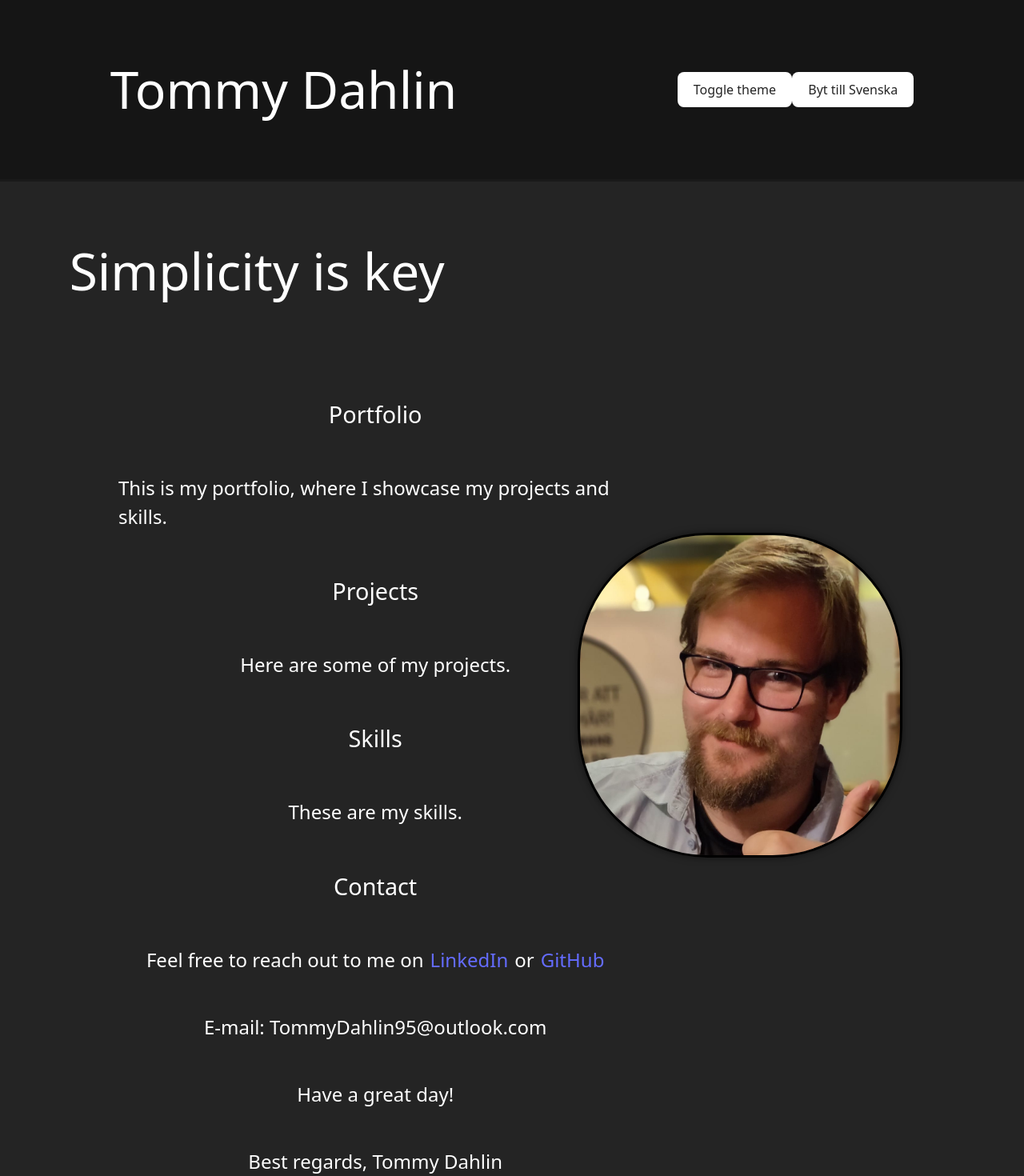
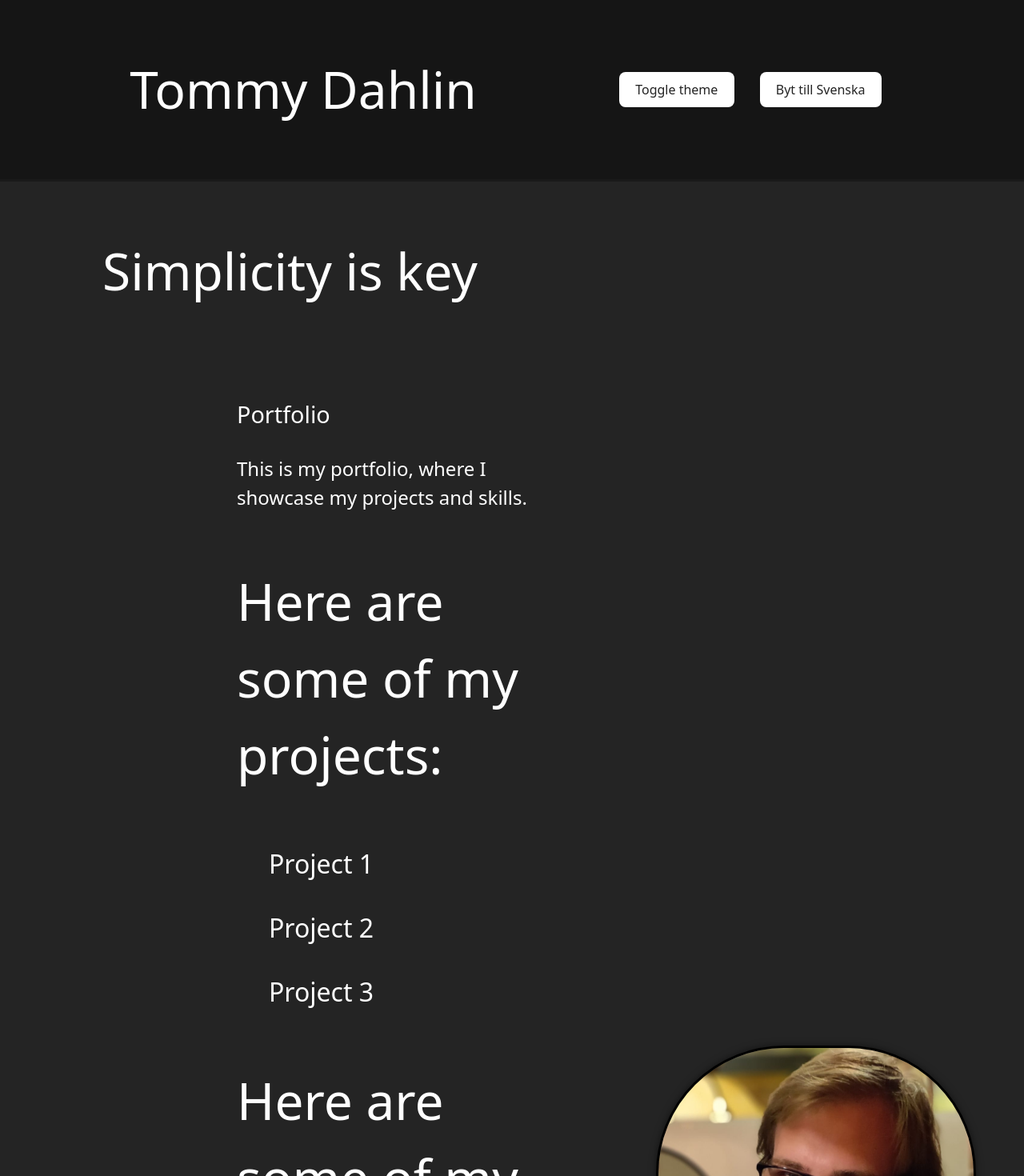
Before and after one commit to TommyDahlin/portfolio, a React (Vite) app: page / in a window 1280 px wide. Shown: the top 1470 px of the page at 80% size. Built offline with nearby package versions, Linux system fonts and the light colour scheme.

Commit message:
changed css

```diff
--- a/src/App.jsx
+++ b/src/App.jsx
@@ -5,7 +5,10 @@ import React from "react";
 import Text from "./components/Text";
 import styled from "styled-components";
 import { useTranslation } from "react-i18next";
-import Photo from './img/pfp.jpg'
+import Photo from "./img/pfp.jpg";
+import Projects from "./components/Projects";
+import Skills from "./components/Skills";
+import Contact from "./components/Contact";
 
 function App() {
   const { t } = useTranslation();
@@ -14,68 +17,28 @@ function App() {
   return (
     <>
       <Header />
-      <Wrapper className="wrapper" >
-        <TextHolder>
-        <Text text={t('app.major-title')} size={"4rem"} hover={2}/>
+      <TitleHolder><Text text={t("app.major-title")} size={"4rem"} hover={2} /></TitleHolder>
+      <Wrapper className="wrapper">
         <ul className="pointer-list">
-          <TextHolder>
-          <Text
-          text={t('app.title')}
-          hover={3}
-          size={"1.8rem"} />
-          <Text
-            text={t('app.description')}
-            size={"1.5rem"} />
-            </TextHolder>
-            <TextHolder>
-          <Text
-            text={t('app.projects.title')}
-            hover={3}
-            size={"1.8rem"} />
-          <Text
-          text={t('app.projects.description')}
-          size={"1.5rem"} />
-            </TextHolder>
-            <TextHolder>
-          <Text
-            text={t('app.skills.title')}
-            hover={3}
-            size={"1.8rem"} />
-          <Text
-          text={t('app.skills.description')}
-          size={"1.5rem"} />
-            </TextHolder>
-          <TextHolder>
-          <Text
-            text={t('app.contact.title')}
-            hover={3}
-            size={"1.8rem"} />
-          <LinkHolders>
-            <Text text = {t('app.contact.description')}
-            size={"1.5rem"} />
-            <Text text = "LinkedIn" size={"1.5rem"} link={"https://www.linkedin.com/in/tommy-dahlin-5171a72aa/"}/>
+          <Text text={t("app.title")} hover={3} size={"1.8rem"} />
+          <Text text={t("app.description")} size={"1.5rem"} />
+          <Projects />
+          <Skills />
+          <Contact />
+
+
+          <BottomTextHolder>
             <Text
-            text=" or "
-            size={"1.5rem"} />
-            <Text text = "GitHub" size={"1.5rem"} link={"https://github.com/TommyDahlin"}/>
-            </LinkHolders>
-            </TextHolder>
-            <BottomTextHolder>
-          <Text
-          text={t('app.contact.email') + ": TommyDahlin95@outlook.com"}
-          size={"1.5rem"} />
-          <Text
-          text="Have a great day!"
-          size={"1.5rem"} />
-          <Text
-          text="Best regards, Tommy Dahlin"
-          size={"1.5rem"} />
+              text={t("app.contact.email") + ": TommyDahlin95@outlook.com"}
+              size={"1.5rem"}
+            />
+            <Text text="Have a great day!" size={"1.5rem"} />
+            <Text text="Best regards, Tommy Dahlin" size={"1.5rem"} />
           </BottomTextHolder>
         </ul>
-        </TextHolder>
         <ImgHolder>
           <StyledImg src={Photo} alt="Tommy Dahlin" />
-            </ImgHolder>
+        </ImgHolder>
       </Wrapper>
       <Footer />
     </>
@@ -88,17 +51,23 @@ const Wrapper = styled.div`
   flex-direction: row;
   align-items: center;
   justify-content: space-evenly;
+  width: 100%;
+  overflow-x: hidden;
 
+  @media (max-width: 768px) {
+    flex-direction: column;
+  }
 `;
-const TextHolder = styled.div`
+
+const TitleHolder = styled.div`
   display: flex;
-  flex-direction: column;
+  flex-direction: row;
+  justify-content: flex-start;
   align-items: center;
-  justify-content: center;
-  margin: 0;
-  padding: 0;
-  width: 100%;
+  padding-left: 10%; /* Use padding instead of margin */
+  width: 90%; /* Adjust width to account for padding */
 `;
+
 const BottomTextHolder = styled.div`
   display: flex;
   flex-direction: column;
@@ -113,25 +82,27 @@ const BottomTextHolder = styled.div`
 `;
 const ImgHolder = styled.div`
   display: flex;
-  flex-direction: column;
-  justify-items: flex-end;
+  flex-direction: row;
+  justify-content: space-evenly;
+  padding-left: 4rem; /* Use padding instead of margin */
+  width: calc(100% - 4rem); /* Adjust width accounting for padding */
   margin-left: 4rem;
   padding: 0;
   width: 100%;
+
+  @media (max-width: 768px) {
+    padding-left: 0;
+    width: 100%;
+  }
   img {
-    transition: transform .35s ease-out;
+    transition: transform 0.35s ease-out;
   }
   img:hover {
     transform: scale(1.05);
-    transition: transform .35s ease-out;
+    transition: transform 0.35s ease-out;
   }
 `;
-const LinkHolders = styled.div`
-  display: flex;
-  flex-direction: row;
-  margin: 0;
-  gap: 0.5rem;
-`;
+
 const StyledImg = styled.img`
   width: 400px;
   height: 400px;
@@ -142,5 +113,5 @@ const StyledImg = styled.img`
   :hover {
     transform: scale(1.1);
     transition: all 0.3s ease-in-out;
-   }
+  }
 `;
--- /dev/null
+++ b/src/components/Contact.jsx
@@ -0,0 +1,34 @@
+import Text from "./Text"
+import { useTranslation } from "react-i18next"
+import styled from "styled-components"
+const Contact = () => {
+    const { t } = useTranslation()
+  return (
+    <>
+        <Text text={t("app.contact.title")} hover={3} size={"1.8rem"} />
+          <LinkHolders>
+            <Text text={t("app.contact.description")} size={"1.5rem"} />
+            <Text
+              text="LinkedIn"
+              size={"1.5rem"}
+              link={"https://www.linkedin.com/in/tommy-dahlin-5171a72aa/"}
+            />
+            <Text text=" or " size={"1.5rem"} />
+            <Text
+              text="GitHub"
+              size={"1.5rem"}
+              link={"https://github.com/TommyDahlin"}
+            />
+          </LinkHolders>
+    </>
+  )
+}
+
+export default Contact
+
+const LinkHolders = styled.div`
+  display: flex;
+  flex-direction: row;
+  margin: 0;
+  gap: 0.5rem;
+`;
--- a/src/components/Header.jsx
+++ b/src/components/Header.jsx
@@ -41,7 +41,7 @@ const Header = () => {
     };
 
     return (
-      <div className="header" theme-data={theme}>
+      <Wrapper className="header" theme-data={theme}>
         <Text text={t('header.title')} size="4rem" hover={3}/>
         <ButtonHolder>
         <Button
@@ -52,7 +52,7 @@ const Header = () => {
           <Button text={t('header.changeLanguage')} onClick={() => changeLanguage(t("header.lang"))} />
         </div>
         </ButtonHolder>
-      </div>
+      </Wrapper>
     )
 }
 
@@ -63,3 +63,9 @@ display: flex;
 justify-content: space-between;
 min-width: 12vw;
 `
+const Wrapper = styled.div`
+  display: flex;
+  flex-direction: row;
+  align-items: center;
+  justify-content: space-evenly;
+`;
--- /dev/null
+++ b/src/components/Projects.jsx
@@ -0,0 +1,18 @@
+import Text from './Text'
+import { useTranslation } from "react-i18next";
+
+const Projects = () => {
+    const t = useTranslation();
+  return (
+    <div>
+        <Text text={"Here are some of my projects:"} size={"4rem"}/>
+        <ul>
+            <Text text={"Project 1"} size={"2rem"}></Text>
+            <Text text={"Project 2"} size={"2rem"}></Text>
+            <Text text={"Project 3"} size={"2rem"}></Text>
+        </ul>
+    </div>
+  )
+}
+
+export default Projects
--- /dev/null
+++ b/src/components/Skills.jsx
@@ -0,0 +1,11 @@
+import Text from "./Text"
+const Skills = () => {
+  return (
+    <>
+      <Text text={"Here are some of my skills:"} size={"4rem"} />
+      <Text text={"I am currently learning:"} size={"4rem"} />
+    </>
+  )
+}
+
+export default Skills
--- a/src/components/Text.jsx
+++ b/src/components/Text.jsx
@@ -18,7 +18,7 @@ const TextWrapper = styled.div`
 margin: 0;
 padding: 0;
 :hover {
-    transform: scale(${props => props.hover ? '1.05' : '1'});
+    transform: scale(${props => props.hover ? '1' : '1'});
     transition: transform .35s ease-out;
 }
 `
--- a/src/index.css
+++ b/src/index.css
@@ -15,6 +15,15 @@
 }
 .dropdown {
   border-radius: 7px;
+}
+html, body {
+  overflow-x: hidden;
+  width: 100%;
+  box-sizing: border-box;
+}
+
+* {
+  box-sizing: border-box;
 }
 
 [data-theme='light'] {
@@ -70,6 +79,7 @@ body {
   place-items: center;
   min-width: 320px;
   transition: all 0.175s ease, color 0.175s ease;
+  width: 100%;
 }
 
 h1 {
@@ -101,11 +111,14 @@ button:focus-visible {
   z-index: 1;
   justify-content: space-around;
   align-items: center;
-  min-width: 80vw;
+  width: 100%;
   max-height: fit-content;
   border-bottom: 3px solid #1a1a1a;
   position: sticky;
   top: 0;
+  button {
+    margin: 0 1rem 0 1rem;
+  }
 }
 .footer {
   display: flex;
@@ -132,7 +145,7 @@ button:focus-visible {
 }
 .pointer-list {
   border-radius: 7px;
-  width: 100%;
+  width: 80%;
   margin-left: 20vw;
 }
 
```
